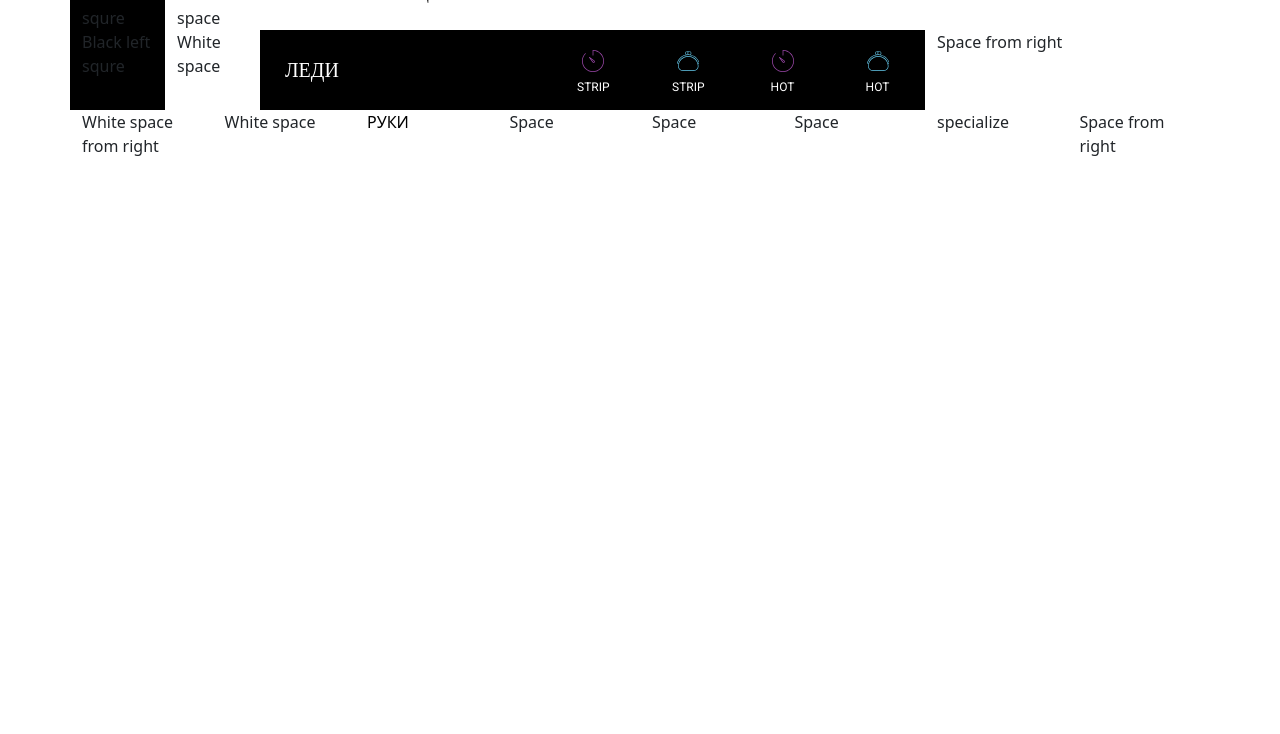
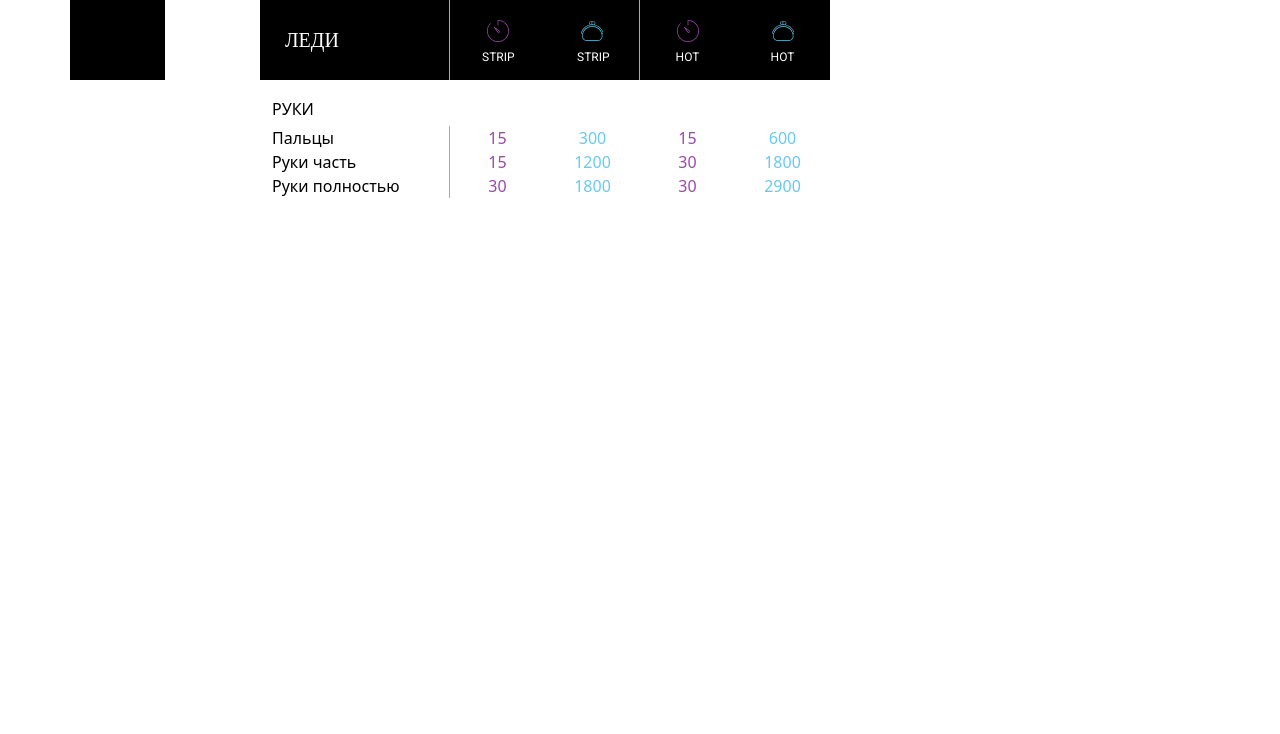
Before and after one commit to SpecialAgentOne/wg, a plain HTML site: page index.html in a window 1280 px wide. Shown: the part 66-800 px from the top of the page. Drawn offline with nearby package versions, Linux system fonts and the light colour scheme.

Commit message:
Grid on bootstrap created

```diff
--- a/css/style.css
+++ b/css/style.css
@@ -5,6 +5,8 @@
 #title-section {
     font-family: 'EB Garamond', serif;
     color: black;
+    font-size: 36px;
+    margin: 0px 0px 12px 0px;
 }
 
 #desc-block {
@@ -33,6 +35,10 @@
     color: black;
 }
 
+.blank-row {
+    padding: 17px 0px 5px 0px;
+}
+
 .row__service {
     color: black;
     font-weight: 500;
@@ -58,3 +64,34 @@ img {
     margin-left: auto;
     margin-right: auto;
 }
+
+.service-time-money {
+    font-family: 'Roboto', sans-serif;
+}
+
+.service {
+    color: black;
+    font-weight: 200;
+    margin: 0px 0px 0px 0px;
+}
+
+.time {
+    color: #9c48aaff;
+    font-weight: 200;
+    text-align: center;
+    margin: 0px 0px 0px 0px;
+}
+
+.money {
+    color: #66cbeeff;
+    font-weight: 200;
+    text-align: center;
+    margin: 0px 0px 0px 0px;
+}
+
+.bordered {
+    border-top: none;
+    border-left: none;
+    border-right: 1px solid darkgray;
+    border-bottom: none;
+}
--- a/index.html
+++ b/index.html
@@ -14,26 +14,26 @@
     <body>
         <div class="container">
             <div class="row">
-                <div class="col-sm-1" id="black-square">Black left squre</div>
-                <div class="col-sm-1">White space</div>
-                <div class="col-lg-auto">Huge white block</div>
+                <div class="col-sm-1" id="black-square"></div>
+                <div class="col-sm-1"></div>
+                <div class="col-lg-auto"></div>
             </div>
             <div class="row">
-                <div class="col-sm-1" id="black-square">Black left squre</div>
-                <div class="col-sm-1">White space</div>
+                <div class="col-sm-1" id="black-square"></div>
+                <div class="col-sm-1"></div>
                 <div class="col-lg-auto" id="title-section">ВОСКОВАЯ ЭПИЛЯЦИЯ</div>
             </div>
-            <div class="row" id="Top description">
-                <div class="col-sm-1" id="black-square">Black left squre</div>
-                <div class="col-sm-1">White space</div>
-                <div class="col-lg-3" id="desc-block">ЛЕДИ</div>
+            <div class="row">
+                <div class="col-sm-1" id="black-square"></div>
+                <div class="col-sm-1"></div>
+                <div class="col-lg-2 bordered" id="desc-block">ЛЕДИ</div>
                 <div class="col-sm-1 black-bg">
                     <figure class="sign">
                         <p><img src="images/clock.svg" alt="время"></p>
                         <figcaption>STRIP</figcaption>
                     </figure>
                 </div>
-                <div class="col-sm-1 black-bg">
+                <div class="col-sm-1 black-bg bordered">
                     <figure class="sign">
                         <p><img src="images/money.svg" alt="деньги"></p>
                         <figcaption>STRIP</figcaption>
@@ -51,17 +51,47 @@
                         <figcaption>HOT</figcaption>
                     </figure>
                 </div>
-                <div class="col">Space from right</div>
+                <div class="col"></div>
             </div>
-            <div class="row" id="Top description">
-                <div class="col">White space from right</div>
-                <div class="col">White space</div>
-                <div class="col row__service">РУКИ</div>
-                <div class="col">Space</div>
-                <div class="col">Space</div>
-                <div class="col">Space</div>
-                <div class="col">specialize</div>
-                <div class="col">Space from right</div>
+            <div class="row blank-row">
+                <div class="col-sm-1"></div>
+                <div class="col-sm-1"></div>
+                <div class="col-lg-2 row__service">РУКИ</div>
+                <div class="col-sm-1"></div>
+                <div class="col-sm-1"></div>
+                <div class="col-sm-1"></div>
+                <div class="col-sm-1"></div>
+                <div class="col"></div>
+            </div>
+            <div class="row">
+                <div class="col-sm-1"></div>
+                <div class="col-sm-1"></div>
+                <div class="col-lg-2 service bordered">Пальцы</div>
+                <div class="col-sm-1 time">15</div>
+                <div class="col-sm-1 money">300</div>
+                <div class="col-sm-1 time">15</div>
+                <div class="col-sm-1 money">600</div>
+                <div class="col"></div>
+            </div>
+            <div class="row">
+                <div class="col-sm-1"></div>
+                <div class="col-sm-1"></div>
+                <div class="col-lg-2 service bordered">Руки часть</div>
+                <div class="col-sm-1 time">15</div>
+                <div class="col-sm-1 money">1200</div>
+                <div class="col-sm-1 time">30</div>
+                <div class="col-sm-1 money">1800</div>
+                <div class="col"></div>
+            </div>
+            <div class="row">
+                <div class="col-sm-1"></div>
+                <div class="col-sm-1"></div>
+                <div class="col-lg-2 service bordered">Руки полностью</div>
+                <div class="col-sm-1 time">30</div>
+                <div class="col-sm-1 money">1800</div>
+                <div class="col-sm-1 time">30</div>
+                <div class="col-sm-1 money">2900</div>
+                <div class="col"></div>
             </div>
         </div>
 
```
